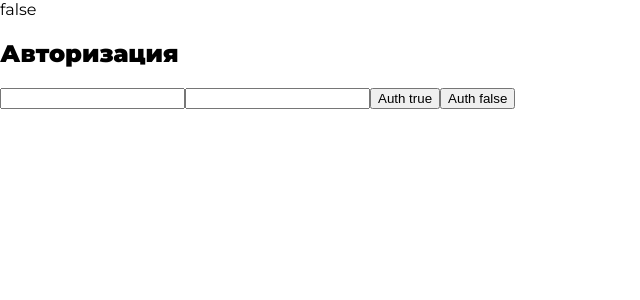
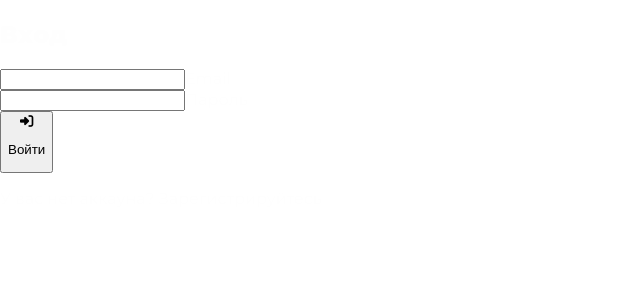
Before and after one commit to AntonGorban/social-parser, a React (Create React App) app in the folder app/: page /#/auth in a window 1280 px wide. Shown: the top 300 px of the page, without its empty margins (0-640 px from the left). Built offline with nearby package versions, Linux system fonts and the light colour scheme.

Commit message:
Auth screen ui

```diff
--- a/app/package.json
+++ b/app/package.json
@@ -27,6 +27,7 @@
     "react-router-dom": "^5.2.0",
     "react-scripts": "4.0.3",
     "redux": "^4.1.0",
+    "uuid": "^8.3.2",
     "web-vitals": "^1.1.2"
   },
   "scripts": {
--- a/app/src/App.js
+++ b/app/src/App.js
@@ -8,7 +8,6 @@ function App({ isAuth }) {
   return (
     <div>
       {isAuth ? <Nav /> : ""}
-      {isAuth ? "true" : "false"}
       <Switch>
         <Route exact path="/home" component={Home} />
         <Route exact path="/auth" component={AuthContainer} />
--- a/app/src/Screens/Auth/Auth.Module.css
+++ b/app/src/Screens/Auth/Auth.Module.css
@@ -0,0 +1,39 @@
+.wrap {
+	width: 100%;
+	height: 100vh;
+	background-color: var(--dark);
+	display: flex;
+	flex-direction: column;
+	padding: 50px;
+	box-sizing: border-box;
+	justify-content: space-evenly;
+	align-items: center;
+}
+
+.wrap {
+	text-align: center;
+}
+
+.title {
+	padding: 0;
+	margin: 0;
+	text-align: center;
+	text-transform: uppercase;
+	font-size: 30px;
+	font-weight: 600;
+}
+
+.wrap>* {
+	width: 80%;
+}
+
+.wrap>div>input {
+	width: 100%;
+}
+
+.change {}
+
+.link {
+	color: var(--blue);
+	font-weight: 600;
+}
--- a/app/src/Screens/Auth/Auth.jsx
+++ b/app/src/Screens/Auth/Auth.jsx
@@ -2,22 +2,17 @@ import React from "react";
 import api from "../../api/api";
 import { AuthPresentation } from "./AuthPresentation";
 
+// let history = useHistory();
 export class Auth extends React.Component {
-  onUpdateEmail = (email) => {
-    this.props.updateEmail(email);
-  };
+  onUpdateEmail = (event) => this.props.updateEmail(event.target.value);
 
-  onUpdatePassword = (password) => {
-    this.props.updatePassword(password);
-  };
+  onUpdatePassword = (event) => this.props.updatePassword(event.target.value);
 
-  setAuthTrue = () => {
-    this.props.setAuth(true);
-  };
+  _updateError = (event) => this.props.updateError(event.target.value);
 
-  setAuthFalse = () => {
-    this.props.setAuth(false);
-  };
+  setIsLoginTrue = () => this.props.setIsLogin(true);
+
+  setIsLoginFalse = () => this.props.setIsLogin(false);
 
   render() {
     return (
@@ -25,8 +20,8 @@ export class Auth extends React.Component {
         user={this.props.user}
         onUpdateEmail={this.onUpdateEmail}
         onUpdatePassword={this.onUpdatePassword}
-        setAuthTrue={this.setAuthTrue}
-        setAuthFalse={this.setAuthFalse}
+        setIsLoginTrue={this.setIsLoginTrue}
+        setIsLoginFalse={this.setIsLoginFalse}
       />
     );
   }
--- a/app/src/Screens/Auth/AuthContainer.jsx
+++ b/app/src/Screens/Auth/AuthContainer.jsx
@@ -4,6 +4,8 @@ import {
   updateEmailAC,
   updatePasswordAC,
   setAuthAC,
+  updateErrorAC,
+  setIsLoginAC,
 } from "../../redux/userReducer";
 import { Auth } from "./Auth";
 
@@ -12,7 +14,9 @@ let mapStateToProps = (state) => ({ user: state.user });
 let mapDispatchToProps = (dispatch) => ({
   updateEmail: (email) => dispatch(updateEmailAC(email)),
   updatePassword: (password) => dispatch(updatePasswordAC(password)),
+  updateError: (error) => dispatch(updateErrorAC(error)),
   setAuth: (auth) => dispatch(setAuthAC(auth)),
+  setIsLogin: (isLogin) => dispatch(setIsLoginAC(isLogin)),
 });
 
 export const AuthContainer = connect(mapStateToProps, mapDispatchToProps)(Auth);
--- a/app/src/Screens/Auth/AuthPresentation.jsx
+++ b/app/src/Screens/Auth/AuthPresentation.jsx
@@ -1,25 +1,49 @@
 import React from "react";
 import classes from "./Auth.Module.css";
+import { useHistory } from "react-router-dom";
+
+import { Error } from "../../Components/Error/Error";
+import { Input } from "../../Components/Input/Input";
+import { Button } from "../../Components/Button/Button";
 
 export const AuthPresentation = ({
   user,
   onUpdateEmail,
   onUpdatePassword,
-  setAuthTrue,
-  setAuthFalse,
-}) => (
-  <div>
-    <h2>Авторизация</h2>
-    <p>{user.email}</p>
-    <input
-      value={user.email}
-      onChange={(event) => onUpdateEmail(event.target.value)}
-    />
-    <input
-      value={user.password}
-      onChange={(event) => onUpdatePassword(event.target.value)}
-    />
-    <button onClick={setAuthTrue}> Auth true</button>
-    <button onClick={setAuthFalse}> Auth false</button>
-  </div>
-);
+  setIsLoginTrue,
+  setIsLoginFalse,
+}) => {
+  let history = useHistory();
+  // if (user.auth) history.push("/home");
+  return (
+    <div className={classes.wrap}>
+      <h2 className={classes.title}>{user.isLogin ? "Вход" : "Регистрация"}</h2>
+      <Input value={user.email} placeholder="Email" onChange={onUpdateEmail} />
+      <Input
+        value={user.password}
+        placeholder="Пароль"
+        onChange={onUpdatePassword}
+      />
+      <Button
+        text={user.isLogin ? "Войти" : "Зарегистрироваться"}
+        icon={user.isLogin ? "fas fa-sign-in-alt" : "fas fa-user-plus"}
+      />
+      {user.isLogin ? (
+        <p className={classes.change}>
+          У вас нет аккауна?{" "}
+          <span className={classes.link} onClick={setIsLoginFalse}>
+            Зарегистрируйтесь
+          </span>
+        </p>
+      ) : (
+        <p className={classes.change}>
+          У вас уже есть аккаунт?{" "}
+          <span className={classes.link} onClick={setIsLoginTrue}>
+            Войдите
+          </span>
+        </p>
+      )}
+      {user.error ? <Error text={user.error} /> : null}
+    </div>
+  );
+};
--- a/app/src/index.css
+++ b/app/src/index.css
@@ -12,4 +12,5 @@ body {
   padding: 0;
   font-family: 'Montserrat', sans-serif;
   font-weight: 400;
+  color: var(--white)
 }
--- a/app/src/redux/userReducer.js
+++ b/app/src/redux/userReducer.js
@@ -2,12 +2,16 @@ import api from "../api/api";
 
 const UPDATE_EMAIL = "UPDATE_EMAIL";
 const UPDATE_PASSWORD = "UPDATE_PASSWORD";
+const UPDATE_ERROR = "UPDATE_ERROR";
 const SET_AUTH = "SET-AUTH";
+const SET_IS_LOGIN = "SET-IS-LOGIN";
 
 const initialState = {
   email: "",
   password: "",
   auth: false,
+  error: "",
+  isLogin: true,
 };
 
 const userReducer = (prevState = initialState, action) => {
@@ -25,9 +29,19 @@ const userReducer = (prevState = initialState, action) => {
       state.password = password;
       return state;
 
+    case UPDATE_ERROR:
+      let error = action.error;
+      state.error = error;
+      return state;
+
     case SET_AUTH:
       let auth = action.auth;
       state.auth = auth;
+      return state;
+
+    case SET_IS_LOGIN:
+      let isLogin = action.isLogin;
+      state.isLogin = isLogin;
       return state;
 
     default:
@@ -42,4 +56,9 @@ export const updatePasswordAC = (password = "") => ({
   type: UPDATE_PASSWORD,
   password,
 });
+export const updateErrorAC = (error = "") => ({ type: UPDATE_ERROR, error });
 export const setAuthAC = (auth = false) => ({ type: SET_AUTH, auth });
+export const setIsLoginAC = (isLogin = true) => ({
+  type: SET_IS_LOGIN,
+  isLogin,
+});
```
